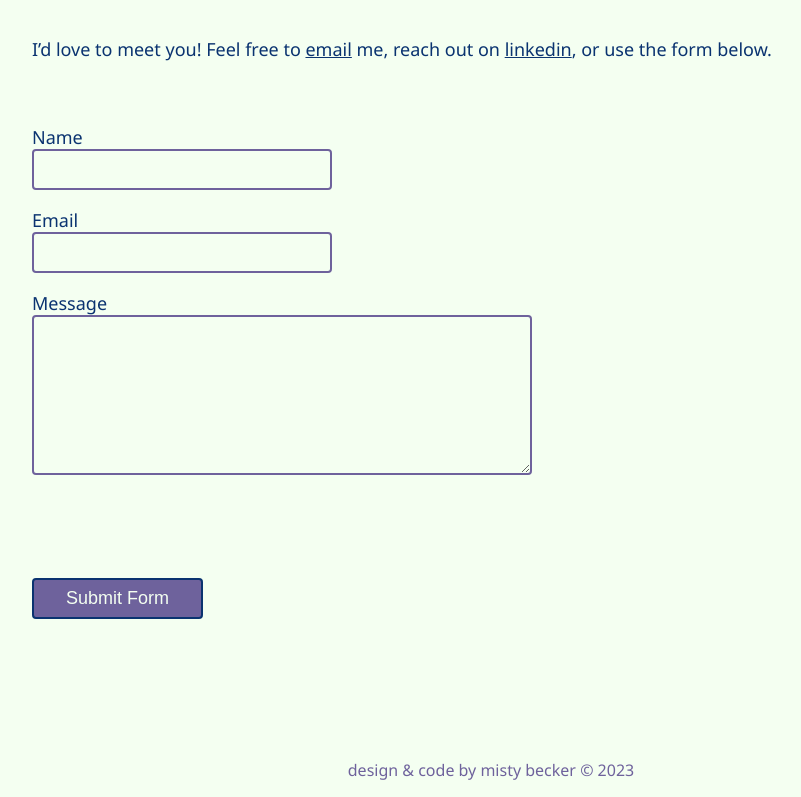
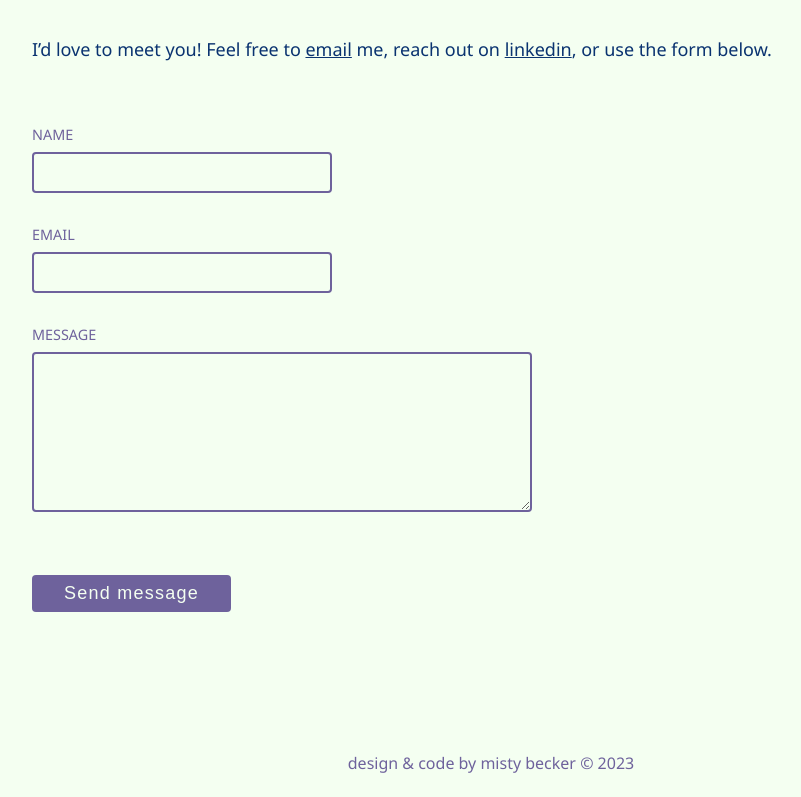
Before and after one commit to mistyb01/portfolio-v3, an Eleventy site: page src/index.njk in a window 1280 px wide. Shown: the part 2484-3281 px from the top of the page, without its empty margins (149-950 px from the left). Built offline with nearby package versions, Linux system fonts and the light colour scheme; Eleventy itself is replaced by a stand-in of ours; files that its build step writes are made by us from their sources; a web font is replaced by a local one.

Commit message:
update form spacing and text style

```diff
--- a/public/style.css
+++ b/public/style.css
@@ -350,8 +350,13 @@ input, textarea {
     font-size: inherit;
 }
 
+
 .form__label {
     display: block;
+    margin-bottom: 0.5rem;
+    text-transform: uppercase;
+    font-size: 0.9rem;
+    color: var(--clr-secondary);
 }
 
 .form__input {
@@ -368,11 +373,17 @@ input, textarea {
     height: 10rem;
 }
 
+.form__field + .form__field {
+    margin-top: 2rem;
+}
+
 .btn--form {
     align-self: flex-start;
     background-color: var(--clr-secondary);
     color: var(--clr-bg-main);
-    margin-top: 5rem;
+    margin-top: 2.5rem;
+    border: none;
+    letter-spacing: 0.125ch;
 }
 
 /* for section fade transitions */
--- a/src/index.njk
+++ b/src/index.njk
@@ -133,7 +133,7 @@ layout: "base.njk"
           </div>
           <div class="h-captcha" data-captcha="true"></div>
           <button class="btn btn--form btn--lg" type="submit">
-            Submit Form
+            Send message
           </button>
         </div>
       </form>
--- a/src/style.css
+++ b/src/style.css
@@ -350,8 +350,13 @@ input, textarea {
     font-size: inherit;
 }
 
+
 .form__label {
     display: block;
+    margin-bottom: 0.5rem;
+    text-transform: uppercase;
+    font-size: 0.9rem;
+    color: var(--clr-secondary);
 }
 
 .form__input {
@@ -368,11 +373,17 @@ input, textarea {
     height: 10rem;
 }
 
+.form__field + .form__field {
+    margin-top: 2rem;
+}
+
 .btn--form {
     align-self: flex-start;
     background-color: var(--clr-secondary);
     color: var(--clr-bg-main);
-    margin-top: 5rem;
+    margin-top: 2.5rem;
+    border: none;
+    letter-spacing: 0.125ch;
 }
 
 /* for section fade transitions */
```
Also changed, not shown: public/index.html.
